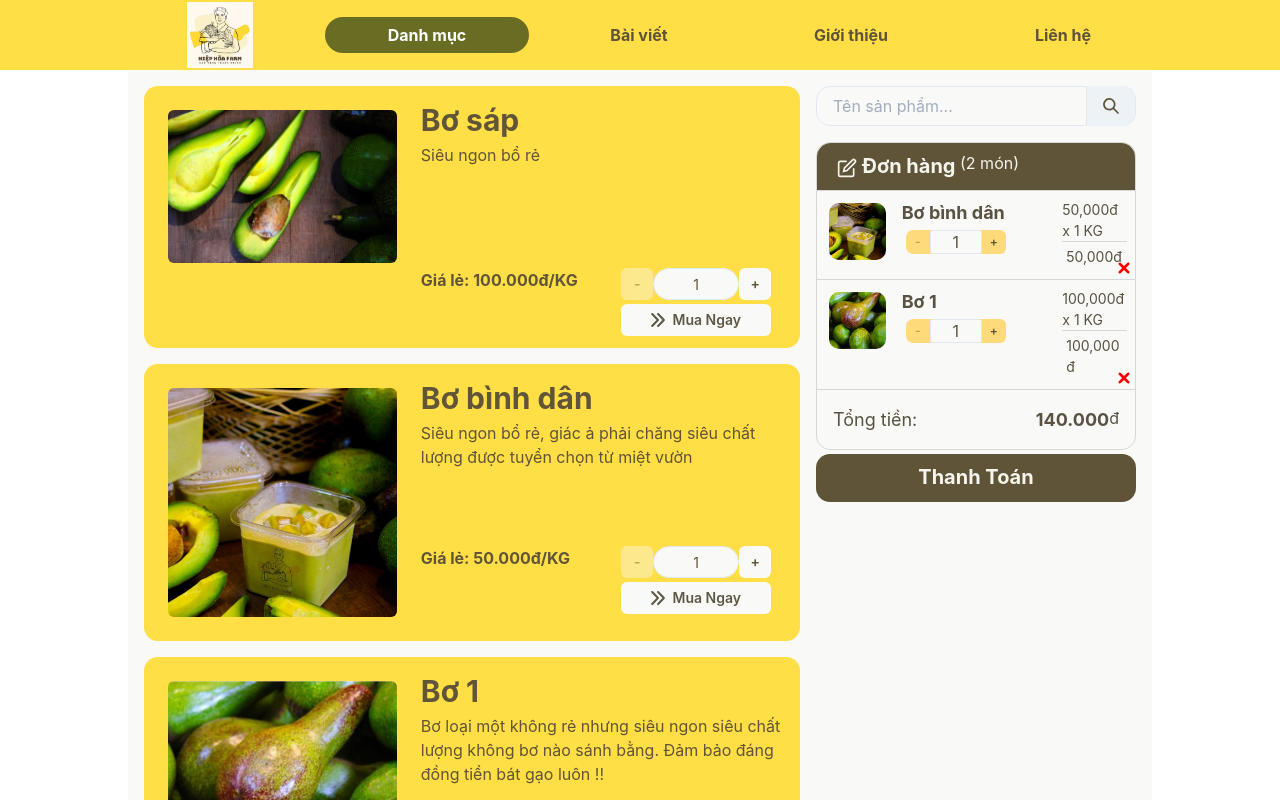
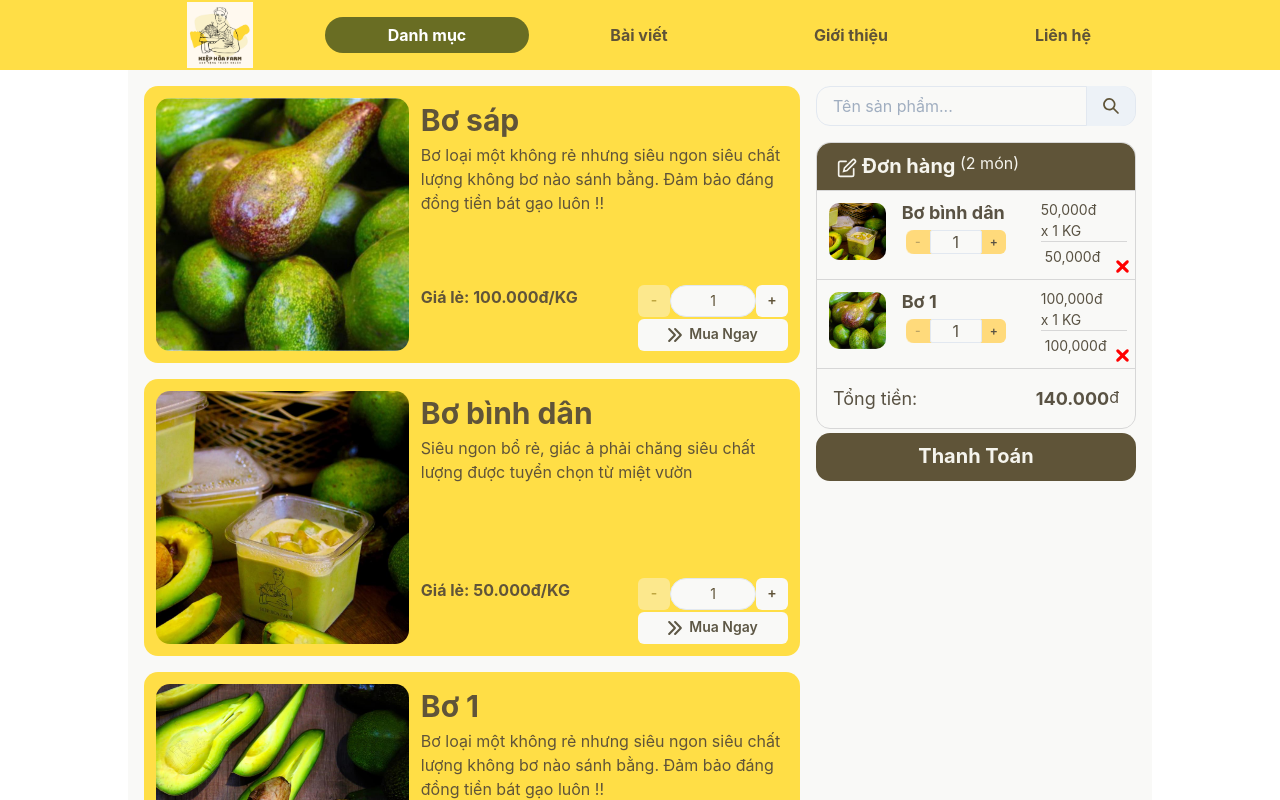
Before and after one commit to minhkhoi260199/hhfshop, a Next.js app: page / in a window 1280 px wide. Shown: the top 800 px of the page. Built offline with nearby package versions, Linux system fonts and the light colour scheme.

Commit message:
fixLayout

```diff
--- a/components/SearchBar.js
+++ b/components/SearchBar.js
@@ -9,9 +9,9 @@ export default function SearchBar(){
     console.log(input);
 
     return(
-        <InputGroup marginBottom={4}>
-            <Input value={input} borderRadius='14px 0px 0px 14px'
-                   onChange={e=>setInput(e.target.value)} placeholder='Tên sản phẩm...' />
+        <InputGroup marginBottom={4} >
+            <Input borderRadius='14px 0px 0px 14px' bg="#f9f9f7"
+                   value={input} onChange={e=>setInput(e.target.value)} placeholder='Tên sản phẩm...' />
             <Tooltip hasArrow label='Tìm sản phẩm' bg='pink.400'>
                 <InputRightAddon borderRadius='0px 14px 14px 0px'
                                  p={0} children={
--- a/components/cart/CartItem.js
+++ b/components/cart/CartItem.js
@@ -40,7 +40,7 @@ function CartItem(props){
         >
             <Tooltip hasArrow label='Bỏ sản phẩm' bg='pink.400'>
                 <Box p='0' as='button' bottom='0' right='0' position='absolute'>
-                    <SmallCloseIcon fontSize='22px' color='red'/>
+                    <SmallCloseIcon fontSize='25px' color='red'/>
                 </Box>
             </Tooltip>
             <Grid templateColumns='repeat(14, 1fr)'>
@@ -57,7 +57,7 @@ function CartItem(props){
                         </Square>
                     </Flex>
                 </GridItem>
-                <GridItem pl={3} pr={2} colSpan='8'>
+                <GridItem pl={3} pr={2} colSpan='7'>
                     <Text fontSize='lg' fontWeight='bold'>{item.productName}</Text>
                     <Flex m={1} maxW='100px' bg='#ffda7b'
                           borderRadius='8'>
@@ -73,7 +73,7 @@ function CartItem(props){
                         >+</Button>
                     </Flex>
                 </GridItem>
-                <GridItem colSpan='3' >
+                <GridItem colSpan='4' >
                     <Text fontSize={{base: 'sm', md:'xs', lg:'sm'}}>{numberWithCommas(item.productPrice)}đ</Text>
                     <Text fontSize={{base: 'sm', md:'xs', lg:'sm'}}>x&nbsp;{quantity}&nbsp;{item.saleUnit}</Text>
                     <Text fontSize={{base: 'sm', md:'xs', lg:'sm'}}
--- a/components/item/Item.js
+++ b/components/item/Item.js
@@ -1,12 +1,12 @@
 import {
     Box,
-    Button, Center,
+    Button,
     Flex,
     Grid,
     GridItem,
     Image,
     Input,
-    SimpleGrid,
+    Spacer,
     Square,
     Text,
     useNumberInput
@@ -15,7 +15,7 @@ import {useState} from "react";
 import {ArrowRightIcon} from "@chakra-ui/icons";
 
 function Item(props){
-    const product = props.product;
+    const { product } = props;
     const [quantity, setQuantity] = useState(1)
 
     const { getInputProps, getIncrementButtonProps, getDecrementButtonProps } =
@@ -35,16 +35,14 @@ function Item(props){
              borderRadius='14' marginBottom={4}
         >
             <Grid templateColumns='repeat(10, 1fr)'>
-                <GridItem colSpan={{ base: '5', md: '4' }} p={{ base: '0', md: '1' }}
+                <GridItem colSpan={{ base: '5', md: '4' }}
+                        //   p={{ base: '0', md: '1' }}
                 >
                     <Flex>
                         <Square flex='1'>
                             <Image
                                 borderRadius='14'
-                                // maxWidth='100%'
-                                // boxSize='220px'
-                                p={{ base: '0', lg: '2' }}
-                                objectFit='cover'
+                                // objectFit='cover'
                                 src={'./images/'+product.gallery}
                                 alt={product.gallery}
                             />
@@ -70,19 +68,29 @@ function Item(props){
                         </Flex>
                     </Box>
                 </GridItem>
-                <GridItem colSpan={{ base: '5', md: '6' }} paddingLeft={3} paddingTop={0} >
-                    <SimpleGrid columns='1'>
+                <GridItem colSpan={{ base: '5', md: '6' }}
+                            pl={3} paddingBottom={{base:'0', md:'75px'}}
+                            position='relative'
+                >
                     <Text paddingTop={0}
                             fontSize={{ base: 'lg', md:'2xl', lg: '3xl' }}
-                              fontWeight='bold'>{product.productName}</Text>
+                            fontWeight='bold'
+                        >{product.productName}
+                    </Text>
                     <Text paddingTop={0} minH='125px'
                             fontSize={{ base: 'xs', md:'sm', lg: 'md' }}
-                        >{product.description}</Text>
+                        >{product.description}
+                    </Text>
+                    <Box w='100%'
+                        position='absolute' bottom='0'>
                         <Box display={{base:'none', md:'block'}}>
-                        <SimpleGrid marginBottom='0' columns='2' >
+                            <Flex>
                                 <Text fontWeight='bold' fontSize='md'
-                            >Giá lẻ: {product.productPrice}đ/{product.saleUnit}</Text>
-                            <Flex margin='auto' maxW='150px'>
+                                >Giá lẻ: {product.productPrice}đ/{product.saleUnit}
+                                </Text>
+                                <Spacer />
+                                <Box pr={3}>
+                                    <Flex maxW='150px' >
                                         <Button {...dec}
                                                 size='sm' bg='#f9f9f7'
                                         >-</Button>
@@ -94,16 +102,20 @@ function Item(props){
                                                 size='sm' bg='#f9f9f7'
                                         >+</Button>
                                     </Flex>
-                        </SimpleGrid>
+                                    <Button bg='#f9f9f7' textColor='#5d5745'
+                                            mt='2px' w='150px' size='sm'
+                                    ><ArrowRightIcon/>&nbsp; Mua Ngay</Button>
                                 </Box>
-                        <Box justifySelf='end' paddingTop={1} width={{base:'100%', md:'50%'}}>
-                            <Center>
+                            </Flex>
+                        </Box>
+                    </Box>
+                    <Box display={{base:'block', md:'none'}}
+                        position='absolute' bottom='0' right='0'
+                    >
                         <Button bg='#f9f9f7' textColor='#5d5745'
-                                        w='150px' size='sm'
+                                w='110px' size='sm'
                         ><ArrowRightIcon/>&nbsp; Mua Ngay</Button>
-                            </Center>
                     </Box>
-                    </SimpleGrid>
                 </GridItem>
             </Grid>
         </Box>
--- a/components/layout/navBar/NavBar.js
+++ b/components/layout/navBar/NavBar.js
@@ -24,7 +24,7 @@ const tabs = [
         "path" : "/info/comingSoon"
     },{
         "name" : "Giới thiệu",
-        "path" : "/aboutUs"
+        "path" : "/about"
     },{
         "name" : "Liên hệ",
         "path" : "/contact"
@@ -87,7 +87,7 @@ function NavBar(){
                                        icon={<HamburgerIcon />}
                                        variant='outline'
                                    />
-                                   <MenuList background="#a6e9ca">
+                                   <MenuList background="#a6e9ca" zIndex={2}>
                                        {tabs.map(tab => {
                                            return(
                                             <Link href={tab.path} key={tab.path}>
--- a/pages/index.js
+++ b/pages/index.js
@@ -10,10 +10,11 @@ const products = [
   {
     idProduct: "1",
     productName: "Bơ sáp",
-    description: "Siêu ngon bổ rẻ",
+    description:
+      "Bơ loại một không rẻ nhưng siêu ngon siêu chất lượng không bơ nào sánh bằng. Đảm bảo đáng đồng tiền bát gạo luôn !!",
     productPrice: "100.000",
     saleUnit: "KG",
-    gallery: "bo4.jpg",
+    gallery: "bo.jpg",
   },
   {
     idProduct: "2",
@@ -31,7 +32,7 @@ const products = [
       "Bơ loại một không rẻ nhưng siêu ngon siêu chất lượng không bơ nào sánh bằng. Đảm bảo đáng đồng tiền bát gạo luôn !!",
     productPrice: "1.000.000",
     saleUnit: "KG",
-    gallery: "bo.jpg",
+    gallery: "bo4.jpg",
   },
 ];
 
@@ -40,17 +41,16 @@ export default function Home() {
     <>
       <Head>
         <title>Hiệp hoà farm</title>
-        <meta name="description" content="Generated by create next app" />
+        <meta name="description" content="Nông sản sạch đến tay người dùng" />
         <link rel="icon" href="/favicon.ico" />
       </Head>
-      <Grid templateColumns="repeat(3, 1fr)" gap={4}>
+      <Grid templateColumns="repeat(3, 1fr)" gap={4} pb={12}>
         <GridItem colSpan={{ base: "3", md: "2" }}>
           <Box
             display={{ base: "block", md: "none" }}
-            bg="#f9f9f7"
             top={0}
             position="sticky"
-            zIndex={10}
+            zIndex={1}
           >
             <SearchBar />
           </Box>
```
Also changed, not shown: pages/about/index.js (renamed from pages/aboutUs/about.js), pages/contact/index.js (renamed from pages/contact/contact.js). Lines whose indentation alone changed are shown as unchanged.
